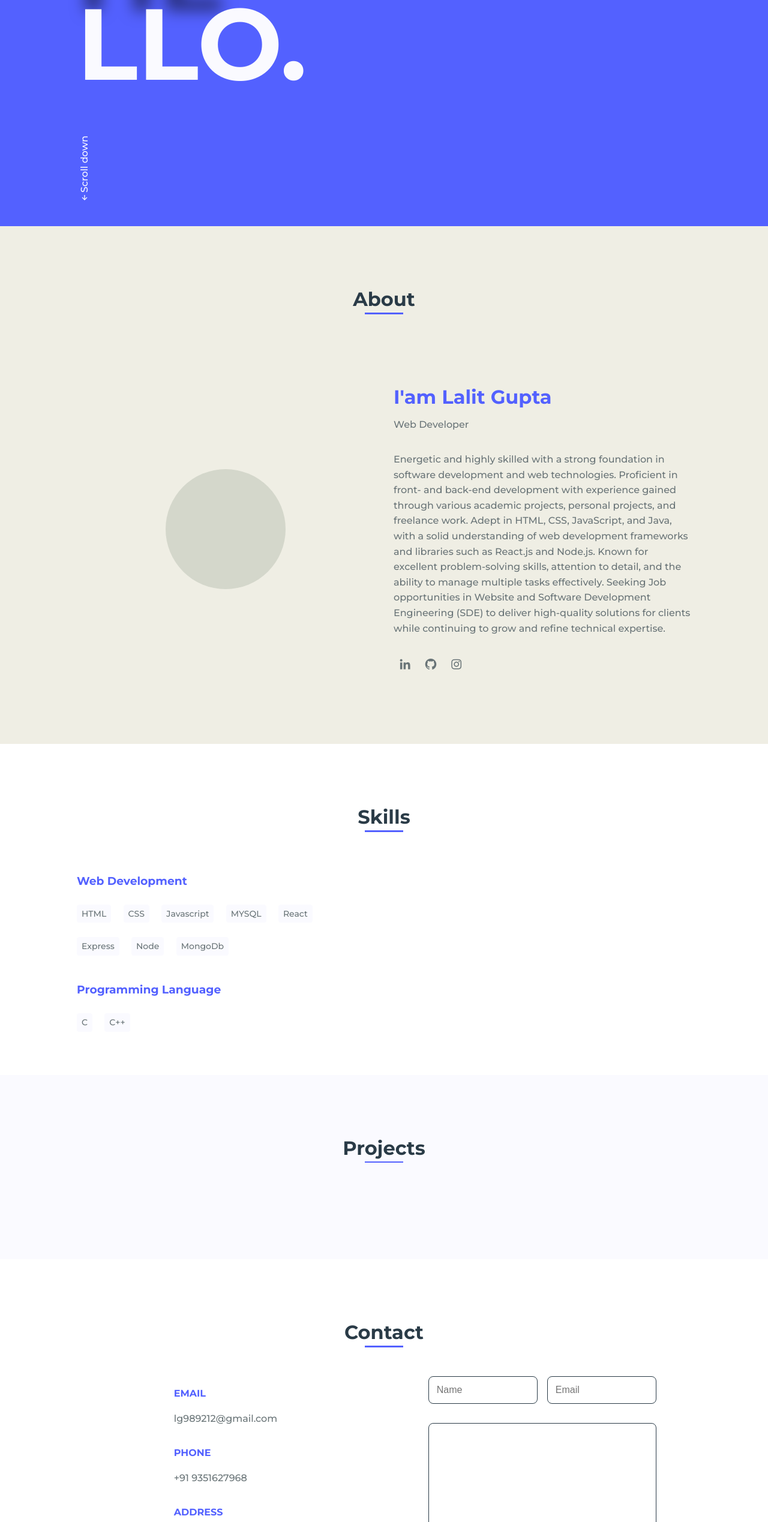
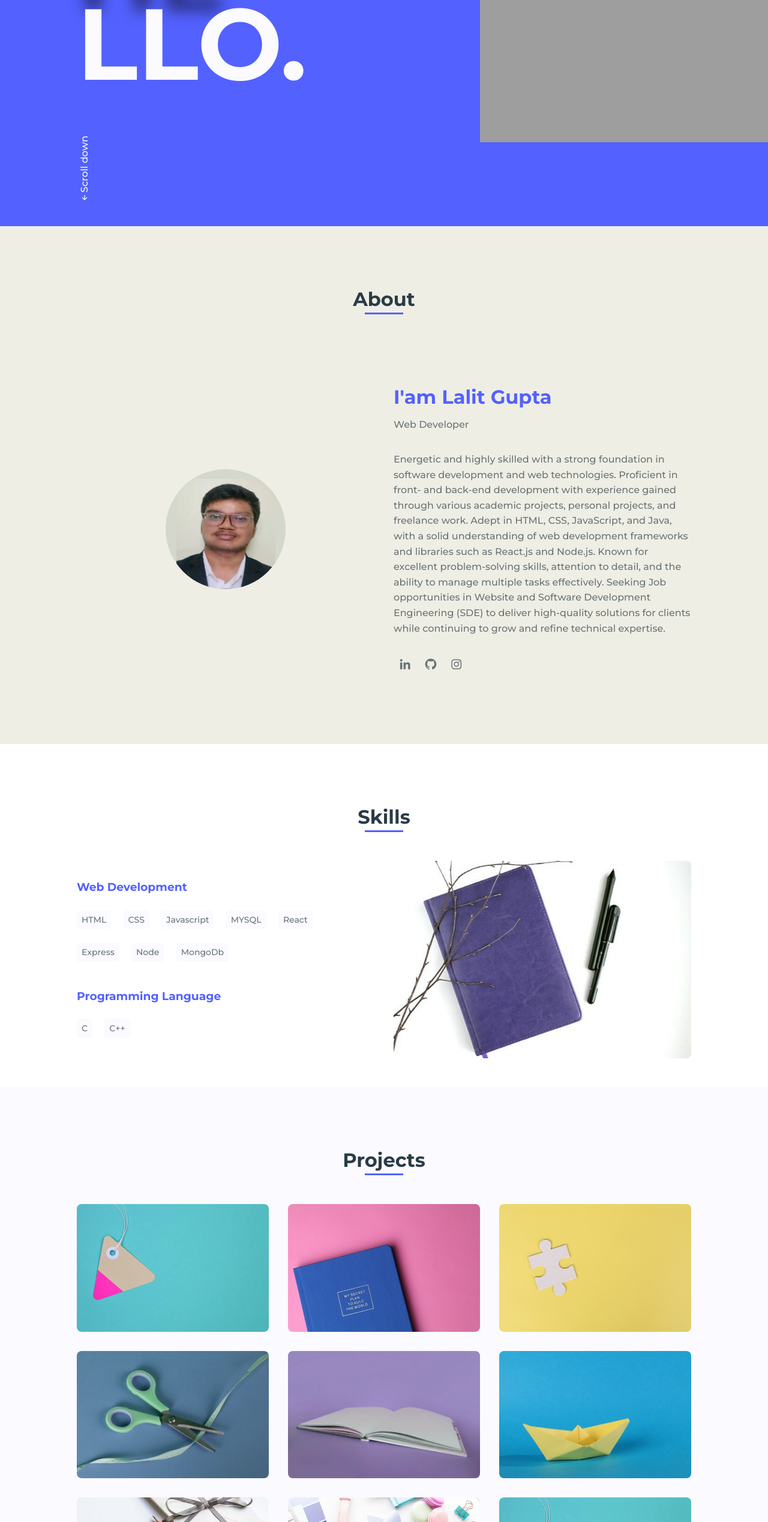
Before and after one commit to Lg007-git/portfolio1, a plain HTML site: page index.html in a window 1280 px wide. Shown: the part 263-2800 px from the top of the page at 60% size. Drawn offline with nearby package versions, Linux system fonts and the light colour scheme; the site is published under a folder, as on GitHub Pages, so addresses that start at the root find nothing.

Commit message:
new links2

```diff
--- a/index.html
+++ b/index.html
@@ -47,7 +47,7 @@
                         <a href="#about" class="home__scroll-link"><i class='bx bx-up-arrow-alt' ></i>Scroll down</a>
                     </div>
 
-                    <img src="/Images/Say Hi!.gif" alt="" class="home__img">
+                    <img src="assets/Images/Say Hi!.gif" alt="" class="home__img">
                 </div>
             </section>
 
@@ -57,7 +57,7 @@
 
                 <div class="about__container bd-grid">
                     <div class="about__img">
-                        <img src="/Images/IMG20240629120124.jpg" alt="">
+                        <img src="assets/Images/IMG20240629120124.jpg" alt="">
                     </div>
 
                     <div>
@@ -96,7 +96,7 @@
                     </div>
 
                     <div class="skills__img">
-                        <img src="/Images/skill.jpg" alt="">
+                        <img src="assets/Images/skill.jpg" alt="">
                     </div>
                 </div>
             </section>
@@ -107,63 +107,63 @@
 
                 <div class="portfolio__container bd-grid">
                     <div class="portfolio__img">
-                        <img src="/Images/work1.jpg" alt="">
+                        <img src="assets/Images/work1.jpg" alt="">
 
                         <div class="portfolio__link">
                             <a href="https://lg007-git.github.io/portfolio1/" class="portfolio__link-name">Portfolio(View details)</a>
                         </div>
                     </div>
                     <div class="portfolio__img">
-                        <img src="/Images/work2.jpg" alt="">
+                        <img src="assets/Images/work2.jpg" alt="">
 
                         <div class="portfolio__link">
                             <a href="https://link-net.vercel.app/" class="portfolio__link-name">Link-net (View details)</a>
                         </div>
                     </div>
                     <div class="portfolio__img">
-                        <img src="/Images/work3.jpg" alt="">
+                        <img src="assets/Images/work3.jpg" alt="">
 
                         <div class="portfolio__link">
                             <a href="https://calamitor.vercel.app/" class="portfolio__link-name">Calamitor (View details)</a>
                         </div>
                     </div>
                     <div class="portfolio__img">
-                        <img src="/Images/work4.jpg" alt="">
+                        <img src="assets/Images/work4.jpg" alt="">
 
                         <div class="portfolio__link">
                             <a href="https://github.com/Lg007-git/trucaller_scrapper" class="portfolio__link-name">Truecaller_scrapping</a>
                         </div>
                     </div>
                     <div class="portfolio__img">
-                        <img src="/Images/work5.jpg" alt="">
+                        <img src="assets/Images/work5.jpg" alt="">
 
                         <div class="portfolio__link">
                             <a href="https://iot-project-interfacefrontend.vercel.app" class="portfolio__link-name">LNM Park</a>
                         </div>
                     </div>
                     <div class="portfolio__img">
-                        <img src="/Images/work6.jpg" alt="">
+                        <img src="assets/Images/work6.jpg" alt="">
 
                         <div class="portfolio__link">
                             <a href="https://pok-nexus-1zp6.vercel.app/" class="portfolio__link-name">Pokémon</a>
                         </div>
                     </div>
                     <div class="portfolio__img">
-                        <img src="/Images/work7n.png" alt="">
+                        <img src="assets/Images/work7n.png" alt="">
 
                         <div class="portfolio__link">
                             <a href="https://invento-management.vercel.app/" class="portfolio__link-name">Inventory_management</a>
                         </div>
                     </div>
                     <div class="portfolio__img">
-                        <img src="/Images/work8n.png" alt="">
+                        <img src="assets/Images/work8n.png" alt="">
 
                         <div class="portfolio__link">
                             <a href="https://yogotribe-frontend.vercel.app/" class="portfolio__link-name">Cat_Fact</a>
                         </div>
                     </div>
                     <div class="portfolio__img">
-                        <img src="/Images/work1.jpg" alt="">
+                        <img src="assets/Images/work1.jpg" alt="">
 
                         <div class="portfolio__link">
                             <a href="#" class="portfolio__link-name">See details</a>
--- a/style.css
+++ b/style.css
@@ -218,7 +218,7 @@ img{
     padding-top: 1rem;
     width: 120px;
     height: 120px;
-    background-color: #D4D7CB;
+    background-color:#D4D7CB;
     border-radius: 50%;
     overflow: hidden;
 }
```
Also changed, not shown: assets/Images/1.jpg (renamed from Images/1.jpg), assets/Images/IMG20240629120124.jpg (renamed from Images/IMG20240629120124.jpg), assets/Images/WhatsApp Image 2024-05-14 at 20.23.36_930cfac7.jpg (renamed from Images/WhatsApp Image 2024-05-14 at 20.23.36_930cfac7.jpg), assets/Images/skill.jpg (renamed from Images/skill.jpg), assets/Images/work1.jpg (renamed from Images/work1.jpg), assets/Images/work2.jpg (renamed from Images/work2.jpg), assets/Images/work3.jpg (renamed from Images/work3.jpg), assets/Images/work4.jpg (renamed from Images/work4.jpg), assets/Images/work5.jpg (renamed from Images/work5.jpg), assets/Images/work6.jpg (renamed from Images/work6.jpg), assets/Images/work7n.avif (renamed from Images/work7n.avif), assets/Images/work7n.png (renamed from Images/work7n.png), assets/Images/work8n.avif (renamed from Images/work8n.avif), assets/Images/work8n.png (renamed from Images/work8n.png), 2 more files, 2 other files.
